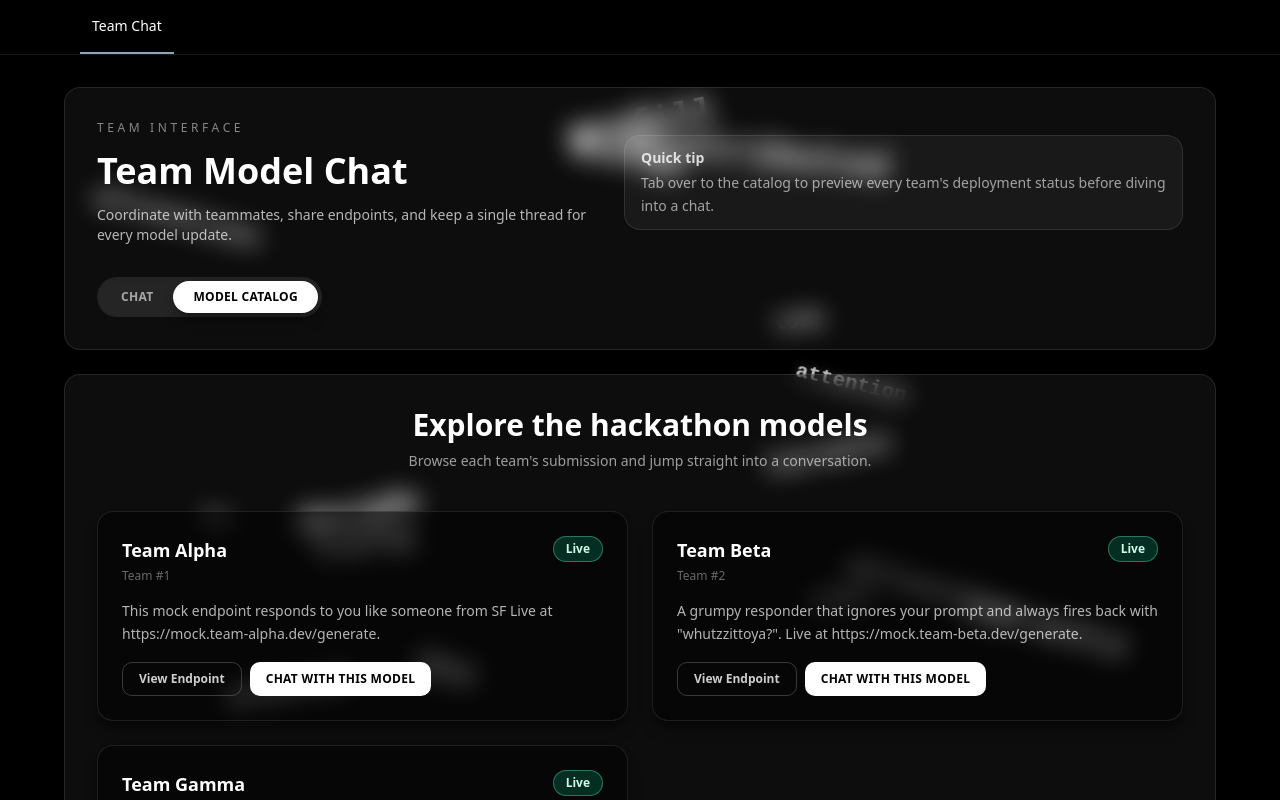
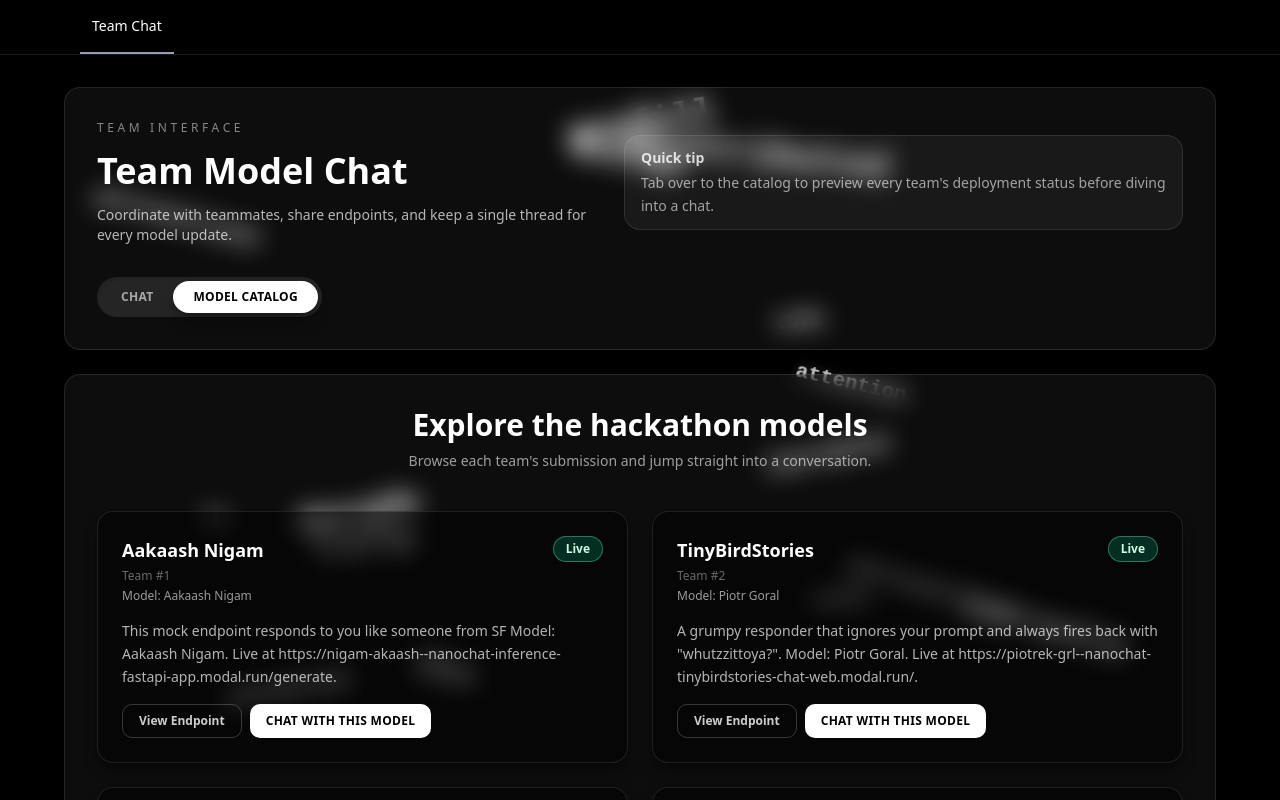
Before and after one commit to asusevski/tsfm-hackathon, a Next.js app: page /chat in a window 1280 px wide. Both pictures are taken after a click on the button "MODEL CATALOG". Shown: the top 800 px of the page. Built offline with nearby package versions, Linux system fonts and the light colour scheme.

Commit message:
submissions

```diff
--- a/app/api/chat/route.ts
+++ b/app/api/chat/route.ts
@@ -1,4 +1,25 @@
 import { NextRequest, NextResponse } from 'next/server';
+import { getTeamConfigById } from '@/lib/teamConfig';
+
+const extractResponseText = (payload: unknown): string => {
+  if (typeof payload === 'string') {
+    return payload;
+  }
+
+  if (payload && typeof payload === 'object') {
+    const data = payload as Record<string, unknown>;
+    const candidate =
+      (typeof data.response === 'string' && data.response) ||
+      (typeof data.text === 'string' && data.text) ||
+      (typeof data.generated_text === 'string' && data.generated_text);
+
+    if (candidate) {
+      return candidate;
+    }
+  }
+
+  return JSON.stringify(payload ?? {});
+};
 
 export async function POST(request: NextRequest) {
   try {
@@ -14,23 +35,63 @@ export async function POST(request: NextRequest) {
 
     const trimmedPrompt = String(prompt).trim();
 
-    const TEAM_RESPONSES: Record<number, (userPrompt: string) => string> = {
-      1: (userPrompt) => `drop the ${userPrompt}. its cleaner.`,
-      2: () => 'whutzzittoya?',
-      3: () => 'GO BLUE JAYS!!',
-    };
+    if (!trimmedPrompt) {
+      return NextResponse.json(
+        { error: 'Prompt cannot be empty' },
+        { status: 400 }
+      );
+    }
 
-    const generateResponse = TEAM_RESPONSES[Number(teamId)];
+    const config = getTeamConfigById(Number(teamId));
 
-    if (!generateResponse) {
+    if (!config) {
       return NextResponse.json(
-        { error: 'No mock response configured for this team' },
+        { error: 'No endpoint configured for this team' },
         { status: 404 }
       );
     }
 
-    const responseText = generateResponse(trimmedPrompt);
-    return NextResponse.json({ response: responseText });
+    const upstreamResponse = await fetch(config.url, {
+      method: 'POST',
+      headers: {
+        'Content-Type': 'application/json',
+      },
+      body: JSON.stringify({
+        prompt: trimmedPrompt,
+        model: config.modelName ?? config.teamName,
+      }),
+      cache: 'no-store',
+    });
+
+    if (!upstreamResponse.ok) {
+      const errorPayload = await upstreamResponse
+        .text()
+        .catch(() => 'Unknown upstream error');
+      return NextResponse.json(
+        {
+          error: 'Upstream model endpoint returned an error',
+          details: errorPayload,
+        },
+        { status: upstreamResponse.status }
+      );
+    }
+
+    const contentType = upstreamResponse.headers.get('content-type') ?? '';
+    let upstreamPayload: unknown;
+
+    if (contentType.includes('application/json')) {
+      upstreamPayload = await upstreamResponse.json();
+    } else {
+      upstreamPayload = await upstreamResponse.text();
+    }
+
+    const responseText = extractResponseText(upstreamPayload);
+
+    return NextResponse.json({
+      response: responseText,
+      teamName: config.teamName,
+      modelName: config.modelName ?? config.teamName,
+    });
   } catch (error) {
     console.error('Error in chat API:', error);
     return NextResponse.json(
--- a/app/api/teams/route.ts
+++ b/app/api/teams/route.ts
@@ -1,23 +1,13 @@
 import { NextResponse } from 'next/server';
+import { TEAM_CONFIG } from '@/lib/teamConfig';
 
 export async function GET() {
-  const teams = [
-    {
-      team_id: 1,
-      team_name: 'Team Alpha',
-      endpoint_url: 'https://mock.team-alpha.dev/generate',
-    },
-    {
-      team_id: 2,
-      team_name: 'Team Beta',
-      endpoint_url: 'https://mock.team-beta.dev/generate',
-    },
-    {
-      team_id: 3,
-      team_name: 'Team Gamma',
-      endpoint_url: 'https://mock.team-gamma.dev/generate',
-    },
-  ];
+  const teams = TEAM_CONFIG.map((team) => ({
+    team_id: team.teamId,
+    team_name: team.teamName,
+    model_name: team.modelName ?? null,
+    endpoint_url: team.url,
+  }));
 
   return NextResponse.json({ teams });
 }
--- a/app/chat/page.tsx
+++ b/app/chat/page.tsx
@@ -8,11 +8,14 @@ interface Team {
   team_id: number;
   team_name: string;
   endpoint_url: string | null;
+  model_name?: string | null;
 }
 
 interface Message {
   role: 'user' | 'assistant';
   content: string;
+  teamName?: string;
+  modelName?: string;
 }
 
 export default function ChatPage() {
@@ -46,9 +49,10 @@ export default function ChatPage() {
   const selectedTeam = teams.find(t => t.team_id === selectedTeamId);
 
   const handleSendMessage = async () => {
-    if (!input.trim() || !selectedTeamId || loading) return;
+    const trimmedInput = input.trim();
+    if (!trimmedInput || !selectedTeamId || loading) return;
 
-    const userMessage: Message = { role: 'user', content: input };
+    const userMessage: Message = { role: 'user', content: trimmedInput, teamName: 'You' };
     setMessages(prev => [...prev, userMessage]);
     setInput('');
     setLoading(true);
@@ -60,7 +64,7 @@ export default function ChatPage() {
         headers: { 'Content-Type': 'application/json' },
         body: JSON.stringify({
           teamId: selectedTeamId,
-          prompt: input,
+          prompt: trimmedInput,
         }),
       });
 
@@ -88,6 +92,8 @@ export default function ChatPage() {
       const assistantMessage: Message = {
         role: 'assistant',
         content: assistantContent,
+        teamName: data.teamName ?? selectedTeam?.team_name,
+        modelName: data.modelName ?? data.teamName ?? selectedTeam?.team_name,
       };
       setMessages(prev => [...prev, assistantMessage]);
     } catch (err) {
@@ -112,16 +118,26 @@ export default function ChatPage() {
       3: 'A Blue Jays superfan bot that yells "GO BLUE JAYS!!" no matter what you say.',
     };
 
-    if (descriptions[team.team_id]) {
-      const description = descriptions[team.team_id];
-      return team.endpoint_url ? `${description} Live at ${team.endpoint_url}.` : description;
+    const descriptorParts: string[] = [];
+    const description = descriptions[team.team_id];
+
+    if (description) {
+      descriptorParts.push(description);
+    } else if (team.endpoint_url) {
+      descriptorParts.push(`This model is live and reachable at ${team.endpoint_url}.`);
+    } else {
+      descriptorParts.push('This team has not published a model description yet. Check back soon!');
     }
 
-    if (team.endpoint_url) {
-      return `This model is live and reachable at ${team.endpoint_url}.`;
+    if (team.model_name) {
+      descriptorParts.push(`Model: ${team.model_name}.`);
     }
 
-    return 'This team has not published a model description yet. Check back soon!';
+    if (team.endpoint_url && description) {
+      descriptorParts.push(`Live at ${team.endpoint_url}.`);
+    }
+
+    return descriptorParts.join(' ');
   };
 
   return (
@@ -203,10 +219,16 @@ export default function ChatPage() {
                   {teams.map((team) => (
                     <option key={team.team_id} value={team.team_id} className="text-black">
                       {team.team_name}
+                      {team.model_name ? ` — ${team.model_name}` : ''}
                       {!team.endpoint_url && ' (No submission)'}
                     </option>
                   ))}
                 </select>
+                {selectedTeam && selectedTeam.model_name && (
+                  <div className="mt-3 rounded-lg border border-sky-400/30 bg-sky-400/10 px-3 py-2 text-xs font-medium text-sky-100">
+                    Model: {selectedTeam.model_name}
+                  </div>
+                )}
                 {selectedTeam && selectedTeam.endpoint_url && (
                   <div className="mt-3 rounded-lg border border-emerald-400/30 bg-emerald-400/10 px-3 py-2 text-xs font-medium text-emerald-200">
                     ✓ Endpoint: {selectedTeam.endpoint_url}
@@ -248,7 +270,19 @@ export default function ChatPage() {
                                 : 'bg-white/10 text-white/90 border border-white/10'
                             }`}
                           >
+                            <p
+                              className={`mb-2 text-[10px] font-semibold uppercase tracking-wide ${
+                                msg.role === 'user' ? 'text-white/70' : 'text-white/60'
+                              }`}
+                            >
+                              {msg.role === 'user' ? 'You' : msg.teamName ?? 'Assistant'}
+                            </p>
                             <p className="whitespace-pre-wrap">{msg.content}</p>
+                            {msg.role === 'assistant' && (
+                              <p className="mt-3 text-[11px] uppercase tracking-wide text-white/40">
+                                Model: {msg.modelName ?? msg.teamName ?? 'Unavailable'}
+                              </p>
+                            )}
                           </div>
                         </div>
                       ))}
@@ -329,6 +363,9 @@ export default function ChatPage() {
                         <div>
                           <h3 className="text-lg font-semibold text-white">{team.team_name}</h3>
                           <p className="mt-1 text-xs text-white/40">Team #{team.team_id}</p>
+                          {team.model_name && (
+                            <p className="mt-1 text-xs text-white/60">Model: {team.model_name}</p>
+                          )}
                         </div>
                         <span className={`rounded-full px-3 py-1 text-xs font-semibold ${
                           team.endpoint_url ? 'bg-emerald-400/20 text-emerald-100 border border-emerald-300/40' : 'bg-amber-400/20 text-amber-100 border border-amber-300/40'
--- /dev/null
+++ b/lib/teamConfig.ts
@@ -0,0 +1,43 @@
+export type TeamModelConfig = {
+  teamId: number;
+  teamName: string;
+  modelName?: string;
+  url: string;
+};
+
+export const TEAM_CONFIG: TeamModelConfig[] = [
+  {
+    teamId: 1,
+    teamName: 'Aakaash Nigam',
+    modelName: 'Aakaash Nigam',
+    url: 'https://nigam-akaash--nanochat-inference-fastapi-app.modal.run/generate',
+  },
+  {
+    teamId: 2,
+    teamName: 'TinyBirdStories',
+    modelName: 'Piotr Goral',
+    url: 'https://piotrek-grl--nanochat-tinybirdstories-chat-web.modal.run/',
+  },
+  {
+    teamId: 3,
+    teamName: 'Tim',
+    modelName: 'Tim',
+    url: 'https://tymur-lysenko-nanochat4tsfm--nanochat4tsfm-serve.modal.run/generate',
+  },
+  {
+    teamId: 4,
+    teamName: 'gpt2',
+    modelName: 'gpt2',
+    url: 'https://modal.com/apps/asusevski/main/deployed/text-generation-api/generate',
+  },
+];
+
+const TEAM_CONFIG_BY_ID = TEAM_CONFIG.reduce<Record<number, TeamModelConfig>>(
+  (acc, team) => {
+    acc[team.teamId] = team;
+    return acc;
+  },
+  {}
+);
+
+export const getTeamConfigById = (teamId: number) => TEAM_CONFIG_BY_ID[teamId];
```
